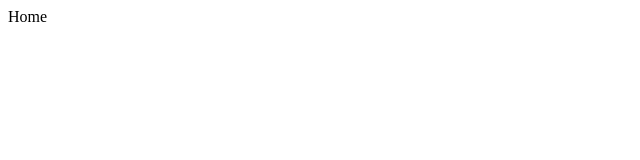
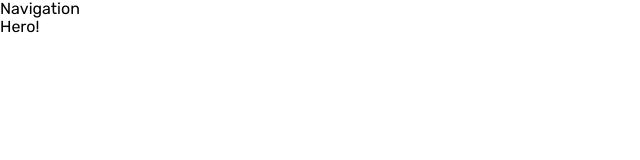
Before and after one commit to joshnussbaum89/portfolio-2021, a Gatsby site: page / in a window 1280 px wide. Shown: the whole page, without its empty margins (0-640 px from the left). Built offline with nearby package versions, Linux system fonts and the light colour scheme; Gatsby itself is replaced by a stand-in of ours.

Commit message:
set up layout

```diff
--- /dev/null
+++ b/gatsby-browser.js
@@ -0,0 +1,6 @@
+import React from 'react';
+import Layout from './src/components/Layout';
+
+export function wrapPageElement({ element, props }) {
+  return <Layout {...props}>{element}</Layout>;
+}
--- /dev/null
+++ b/gatsby-ssr.js
@@ -0,0 +1,6 @@
+import React from 'react';
+import Layout from './src/components/Layout';
+
+export function wrapPageElement({ element, props }) {
+  return <Layout {...props}>{element}</Layout>;
+}
--- a/package.json
+++ b/package.json
@@ -24,6 +24,7 @@
     "gatsby-plugin-styled-components": "^4.6.0",
     "gatsby-source-filesystem": "^3.6.0",
     "gatsby-transformer-sharp": "^3.6.0",
+    "normalize.css": "^8.0.1",
     "react": "^17.0.1",
     "react-dom": "^17.0.1",
     "react-helmet": "^6.1.0",
--- /dev/null
+++ b/src/components/Hero.js
@@ -0,0 +1,8 @@
+import React from 'react';
+
+const Hero = () => {
+  // Use the design photo to build this
+  return <div>Hero!</div>;
+};
+
+export default Hero;
--- /dev/null
+++ b/src/components/Layout.js
@@ -0,0 +1,17 @@
+import React from 'react';
+import 'normalize.css';
+import GlobalStyles from '../styles/GlobalStyles';
+
+// Components
+import Nav from '../components/Nav';
+
+// Wraps everything with components that persist throughout entire site
+export default function Layout({ children }) {
+  return (
+    <div>
+      <GlobalStyles />
+      <Nav />
+      {children}
+    </div>
+  );
+}
--- /dev/null
+++ b/src/components/Nav.js
@@ -0,0 +1,7 @@
+import React from 'react';
+
+const Nav = () => {
+  return <div>Navigation</div>;
+};
+
+export default Nav;
--- a/src/pages/index.js
+++ b/src/pages/index.js
@@ -1,7 +1,15 @@
 import React from 'react';
 
+// Components
+import Hero from '../components/Hero';
+
 const IndexPage = () => {
-  return <div>Home</div>;
+  // This is the landing page
+  return (
+    <>
+      <Hero />
+    </>
+  );
 };
 
 export default IndexPage;
--- /dev/null
+++ b/src/styles/GlobalStyles.js
@@ -0,0 +1,22 @@
+import { createGlobalStyle } from 'styled-components';
+
+const GlobalStyles = createGlobalStyle`
+    ${'' /* Rubik Google Font */}
+    @import url('https://fonts.googleapis.com/css2?family=Rubik:ital,wght@0,300;0,400;0,500;0,600;0,700;0,800;0,900;1,300;1,400;1,500;1,600;1,700;1,800;1,900&display=swap');
+
+    :root {
+        ${'' /* Colors */}
+
+        ${'' /* Font Sizes */}
+
+        ${'' /* Shadows */}
+
+        ${'' /* Screen Sizes */}
+    }
+
+    body {
+        font-family: 'Rubik', sans-serif;
+    }
+`;
+
+export default GlobalStyles;
```
Also changed, not shown: src/images/design.png (added), 1 other file.
